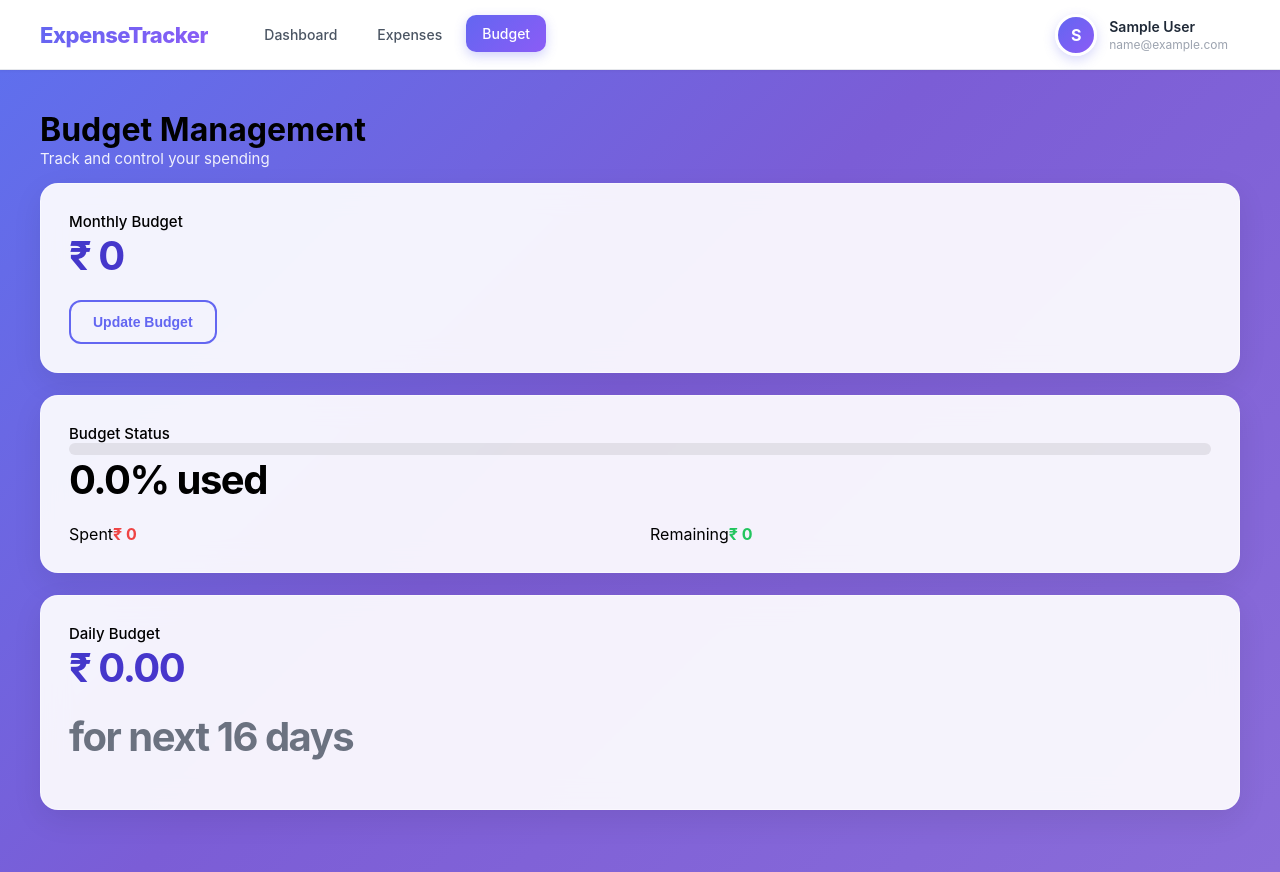
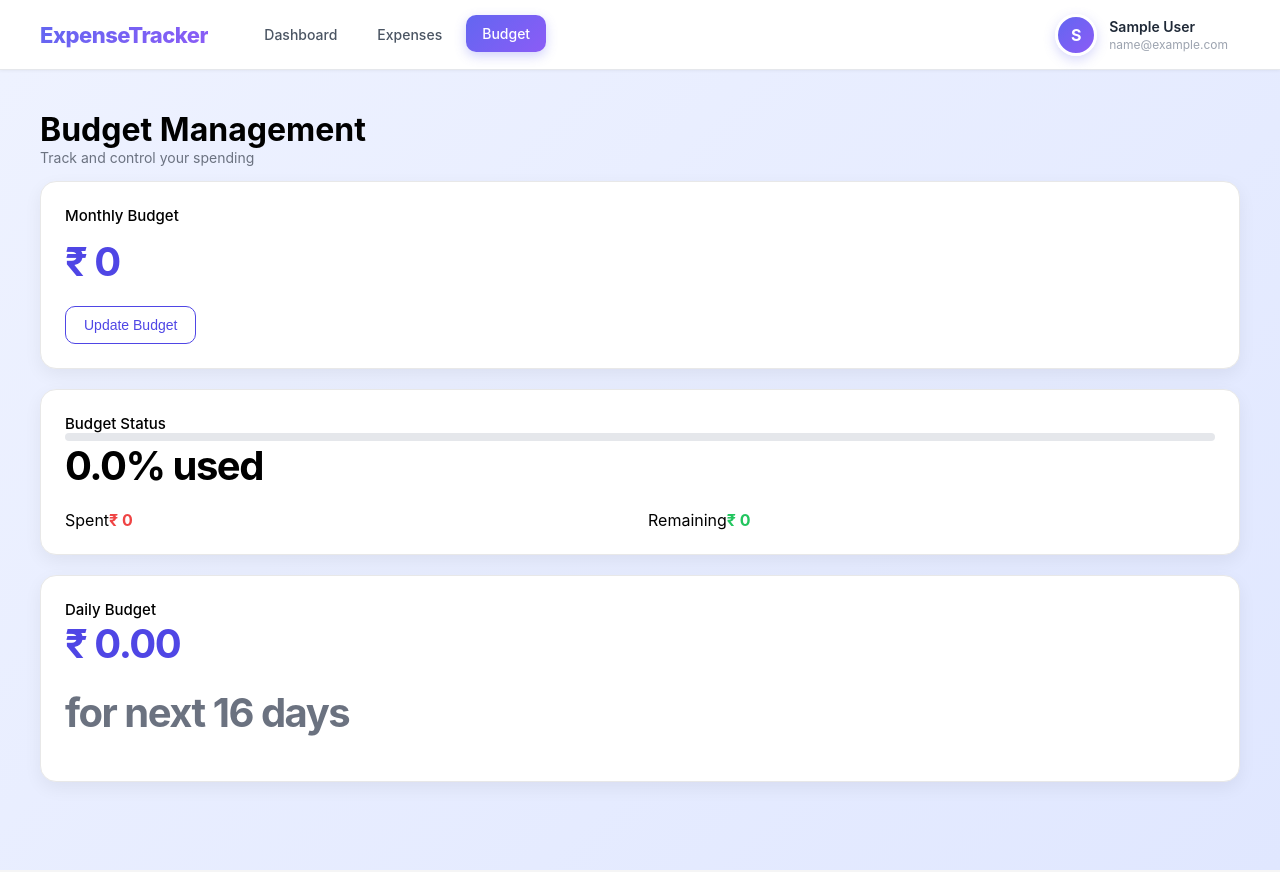
Before and after one commit to therealkratika/expense-tracker, a React (Vite) app in the folder frontend/: page /budget in a window 1280 px wide. Built offline with nearby package versions, Linux system fonts and the light colour scheme; no server answers; sample sign-in values are in the browser's storage.

Commit message:
busget css fixed

```diff
--- a/frontend/src/app/store.js
+++ b/frontend/src/app/store.js
@@ -8,10 +8,6 @@ export const store = configureStore({
     auth: authReducer,
     expenses: expenseReducer,
     budget: budgetReducer,
-  },
-  middleware: (getDefaultMiddleware) =>
-    getDefaultMiddleware({
-      serializableCheck: false,
-    }),
+  }
 });
 export default store;
--- a/frontend/src/pages/Budget.css
+++ b/frontend/src/pages/Budget.css
@@ -1,97 +1,78 @@
+
 * {
   margin: 0;
   padding: 0;
   box-sizing: border-box;
 }
 
-/* =======================
-   PAGE BACKGROUND
-======================= */
 .budget {
   padding: clamp(20px, 5vw, 40px);
   min-height: 100vh;
-  font-family: -apple-system, BlinkMacSystemFont, 'Segoe UI', 'Roboto', sans-serif;
+  font-family: 'Inter', sans-serif;
 
-  background: linear-gradient(
-    135deg,
-    #5f6fed 0%,
-    #7b5dd6 45%,
-    #8a6cd9 100%
-  );
+  background: linear-gradient(135deg, #eef2ff 0%, #e0e7ff 100%);
 }
 
-/* =======================
-   HEADER
-======================= */
 .budget-header {
-  margin-bottom: 32px;
-  animation: fadeInDown 0.6s ease-out;
+  margin-bottom: 30px;
 }
 
 .budget-title {
-  font-size: clamp(24px, 4vw, 32px);
-  font-weight: 800;
-  color: white;
-  margin-bottom: 6px;
-}
-
-.subtitle {
-  color: rgba(255, 255, 255, 0.9);
-  font-size: 15px;
-}
-
-/* =======================
-   GLASS CARDS
-======================= */
-.card {
-  background: rgba(255, 255, 255, 0.92);
-  backdrop-filter: blur(14px);
-  padding: clamp(20px, 4vw, 28px);
-  border-radius: 18px;
-  margin-bottom: 22px;
-
-  border: 1px solid rgba(255, 255, 255, 0.45);
-  box-shadow: 0 10px 30px rgba(0, 0, 0, 0.08);
-
-  animation: fadeInUp 0.6s ease-out backwards;
-  transition: all 0.3s ease;
-}
-
-.card:hover {
-  transform: translateY(-4px);
-  box-shadow: 0 14px 40px rgba(0, 0, 0, 0.12);
-}
-
-.card-header {
-  display: flex;
-  justify-content: space-between;
-  align-items: center;
-  margin-bottom: 18px;
-}
-
-.card-title {
-  font-size: 20px;
+  font-size: 28px;
   font-weight: 700;
   color: #1f2937;
 }
 
-/* =======================
-   BIG NUMBERS
-======================= */
-.big {
-  font-size: clamp(30px, 6vw, 42px);
-  font-weight: 800;
-  letter-spacing: -1px;
-  margin-bottom: 12px;
-
-  background: linear-gradient(135deg, #4338ca, #6d28d9);
-   background-clip: text;
-  -webkit-text-fill-color: transparent;
+.subtitle {
+  color: #6b7280;
+  font-size: 14px;
 }
 
-/* =======================
-   BUTTONS
-======================= */
+.card {
+  background: white;
+  padding: 24px;
+  border-radius: 16px;
+  margin-bottom: 20px;
+
+  box-shadow: 0 6px 18px rgba(0, 0, 0, 0.06);
+  transition: all 0.25s ease;
+}
+
+.card:hover {
+  transform: translateY(-3px);
+  box-shadow: 0 12px 28px rgba(0, 0, 0, 0.1);
+}
+.card input {
+  width: 100%;
+  padding: 14px;
+  margin-bottom: 14px;
+
+  border-radius: 12px;
+  border: none;
+
+  background: #f3f4f6;
+  font-size: 16px;
+
+  transition: all 0.2s ease;
+}
+
+.card input:focus {
+  background: white;
+  box-shadow: 0 0 0 2px #4f46e5;
+}
+.card-title {
+  font-size: 18px;
+  font-weight: 600;
+  color: #111827;
+  margin-bottom: 12px;
+}
+.big {
+  font-size: 36px;
+  font-weight: 700;
+  color: #4f46e5;
+  margin-bottom: 10px;
+}
+
 .row {
   display: flex;
   gap: 12px;
@@ -99,40 +80,34 @@
 }
 
 button {
-  padding: 12px 22px;
-  border-radius: 12px;
+  padding: 10px 18px;
+  border-radius: 10px;
   border: none;
   cursor: pointer;
-  font-weight: 600;
+  font-weight: 500;
   font-size: 14px;
 
-  background: linear-gradient(135deg, #6366f1, #8b5cf6);
+  background: #4f46e5;
   color: white;
 
-  box-shadow: 0 6px 18px rgba(99, 102, 241, 0.3);
-  transition: all 0.25s ease;
+  transition: all 0.2s ease;
 }
 
 button:hover {
-  transform: translateY(-2px);
-  box-shadow: 0 10px 24px rgba(99, 102, 241, 0.4);
+  background: #4338ca;
 }
 
 button.secondary {
   background: transparent;
-  color: #6366f1;
-  border: 2px solid #6366f1;
-  box-shadow: none;
+  color: #4f46e5;
+  border: 1.5px solid #4f46e5;
 }
 
 button.secondary:hover {
-  background: #6366f1;
+  background: #4f46e5;
   color: white;
 }
 
-/* =======================
-   PROGRESS BAR
-======================= */
 .progress-container {
   margin: 20px 0;
 }
@@ -140,12 +115,14 @@ button.secondary:hover {
 .progress-header {
   display: flex;
   justify-content: space-between;
-  margin-bottom: 10px;
+  margin-bottom: 6px;
+  font-size: 13px;
+  color: #6b7280;
 }
 
 .progress {
-  height: 12px;
-  background: rgba(0, 0, 0, 0.08);
+  height: 8px;
+  background: #e5e7eb;
   border-radius: 10px;
   overflow: hidden;
 }
@@ -153,136 +130,67 @@ button.secondary:hover {
 .progress-fill {
   height: 100%;
   border-radius: 10px;
-  transition: width 1s ease;
+  transition: width 0.6s ease;
 }
 
 .progress-fill.good {
-  background: linear-gradient(90deg, #22c55e, #16a34a);
+  background: #22c55e;
 }
 
 .progress-fill.warning {
-  background: linear-gradient(90deg, #f59e0b, #d97706);
+  background: #f59e0b;
 }
 
 .progress-fill.danger {
-  background: linear-gradient(90deg, #ef4444, #dc2626);
+  background: #ef4444;
 }
 
-/* =======================
-   GRID SECTIONS
-======================= */
 .grid {
   display: grid;
-  grid-template-columns: repeat(auto-fit, minmax(min(100%, 280px), 1fr));
-  gap: 20px;
-}
-
-.grid-item {
-  background: rgba(255, 255, 255, 0.9);
-  backdrop-filter: blur(12px);
-  padding: 20px;
-  border-radius: 14px;
-  border: 1px solid rgba(255, 255, 255, 0.45);
-  transition: all 0.3s ease;
-}
-
-.grid-item:hover {
-  transform: translateY(-3px);
-}
-
-/* =======================
-   STATS
-======================= */
-.stats-grid {
-  display: grid;
-  grid-template-columns: repeat(auto-fit, minmax(min(100%, 200px), 1fr));
+  grid-template-columns: repeat(auto-fit, minmax(220px, 1fr));
   gap: 16px;
 }
 
 .stat-card {
-  background: rgba(255, 255, 255, 0.92);
-  backdrop-filter: blur(12px);
+  background: white;
   border-radius: 14px;
-  padding: 20px;
-  border: 1px solid rgba(255, 255, 255, 0.45);
+  padding: 18px;
   text-align: center;
-  transition: all 0.3s ease;
-}
 
-.stat-card:hover {
-  transform: translateY(-3px);
+  box-shadow: 0 4px 14px rgba(0, 0, 0, 0.05);
 }
 
 .stat-label {
   font-size: 12px;
   color: #6b7280;
-  font-weight: 600;
 }
 
 .stat-value {
-  font-size: 26px;
-  font-weight: 800;
+  font-size: 22px;
+  font-weight: 700;
+  margin-top: 6px;
 }
 
-/* =======================
-   COLORS
-======================= */
 .green {
   color: #22c55e;
-  font-weight: 700;
 }
 
 .red {
   color: #ef4444;
-  font-weight: 700;
 }
 
 .muted {
   color: #6b7280;
 }
 
-/* =======================
-   EMPTY STATE
-======================= */
 .empty-state {
   text-align: center;
-  padding: 60px 20px;
-  color: #6b7280;
+  padding: 40px;
+  color: #9ca3af;
+  font-size: 14px;
 }
 
-/* =======================
-   ANIMATIONS
-======================= */
-@keyframes fadeInDown {
-  from {
-    opacity: 0;
-    transform: translateY(-20px);
-  }
-  to {
-    opacity: 1;
-    transform: translateY(0);
-  }
-}
-
-@keyframes fadeInUp {
-  from {
-    opacity: 0;
-    transform: translateY(25px);
-  }
-  to {
-    opacity: 1;
-    transform: translateY(0);
-  }
-}
-
-/* =======================
-   RESPONSIVE
-======================= */
 @media (max-width: 768px) {
-  .budget {
-    padding: 20px 16px;
-  }
-
   .row {
     flex-direction: column;
   }
--- a/frontend/src/pages/Budget.jsx
+++ b/frontend/src/pages/Budget.jsx
@@ -43,7 +43,7 @@ export default function Budget() {
       <h1>Budget Management</h1>
       <p className="subtitle">Track and control your spending</p>
       <div className="card">
-        <h3>Monthly Budget</h3>
+        <h3 className="card-title">Monthly Budget</h3>
         {editing ? (
           <>
             <input
--- a/frontend/src/pages/Dashboard.jsx
+++ b/frontend/src/pages/Dashboard.jsx
@@ -14,8 +14,6 @@ export default function Dashboard() {
     dispatch(fetchExpenses());
     dispatch(fetchBudget());
   }, [dispatch]);
-
-  // Robust Number Calculations
   const totalIncome = transactions
     .filter(t => t.type === "income")
     .reduce((sum, t) => sum + Number(Math.abs(t.amount || 0)), 0);
--- a/frontend/src/pages/Expenses.jsx
+++ b/frontend/src/pages/Expenses.jsx
@@ -12,8 +12,6 @@ import "./Expenses.css";
 
 export default function Expenses() {
   const dispatch = useDispatch();
-
-  // ✅ NEVER undefined
   const state = useSelector((state) => state.expenses);
   const expenses = state?.items ?? [];
   const loading = state?.loading ?? false;
@@ -29,7 +27,6 @@ export default function Expenses() {
     dispatch(fetchExpenses());
   }, [dispatch]);
 
-  // ✅ SAFE FILTER
   const filteredTransactions = useMemo(() => {
     if (!Array.isArray(expenses)) return [];
 
@@ -82,7 +79,7 @@ export default function Expenses() {
   if (error) return <p>{error}</p>;
 
  return (
-    <div>
+  <div className="expenses">
     <ExpenseModal
       isOpen={isModalOpen}
       onClose={() => {
@@ -93,6 +90,64 @@ export default function Expenses() {
       transaction={editingTransaction}
     />
 
+    {/* HEADER */}
+    <div className="expenses-header">
+      <h2 className="expenses-title">Expenses</h2>
+      <p className="expenses-subtitle">
+        Track and manage your spending
+      </p>
+    </div>
+
+    {/* ✅ FILTERS (FIXED CLASS NAMES) */}
+    <div className="filters">
+      <div className="filter-group">
+        <label>Category</label>
+        <select
+          value={category}
+          onChange={(e) => setCategory(e.target.value)}
+        >
+          <option value="all">All Categories</option>
+          <option value="Food">Food</option>
+          <option value="Transport">Transport</option>
+          <option value="Rent">Rent</option>
+          <option value="Shopping">Shopping</option>
+          <option value="Health">Health</option>
+        </select>
+      </div>
+
+      <div className="filter-group">
+        <label>From</label>
+        <input
+          type="date"
+          value={dateFrom}
+          onChange={(e) => setDateFrom(e.target.value)}
+        />
+      </div>
+
+      <div className="filter-group">
+        <label>To</label>
+        <input
+          type="date"
+          value={dateTo}
+          onChange={(e) => setDateTo(e.target.value)}
+        />
+      </div>
+
+      {/* CLEAR BUTTON */}
+      <button
+        className="clear-btn"
+        onClick={() => {
+          setCategory("all");
+          setDateFrom("");
+          setDateTo("");
+        }}
+      >
+        Clear
+      </button>
+    </div>
+
+    {/* CARD */}
+    <div className="expenses-card">
       <h3>Transactions ({filteredTransactions.length})</h3>
 
       <button onClick={() => setIsModalOpen(true)}>
@@ -100,7 +155,9 @@ export default function Expenses() {
       </button>
 
       {filteredTransactions.length === 0 ? (
-        <p>No transactions</p>
+        <div className="empty">
+          <div className="empty-text">No transactions</div>
+        </div>
       ) : (
         <TransactionList
           transactions={filteredTransactions}
@@ -112,5 +169,6 @@ export default function Expenses() {
         />
       )}
     </div>
+  </div>
 );
 }
```
Lines whose indentation alone changed are shown as unchanged.
